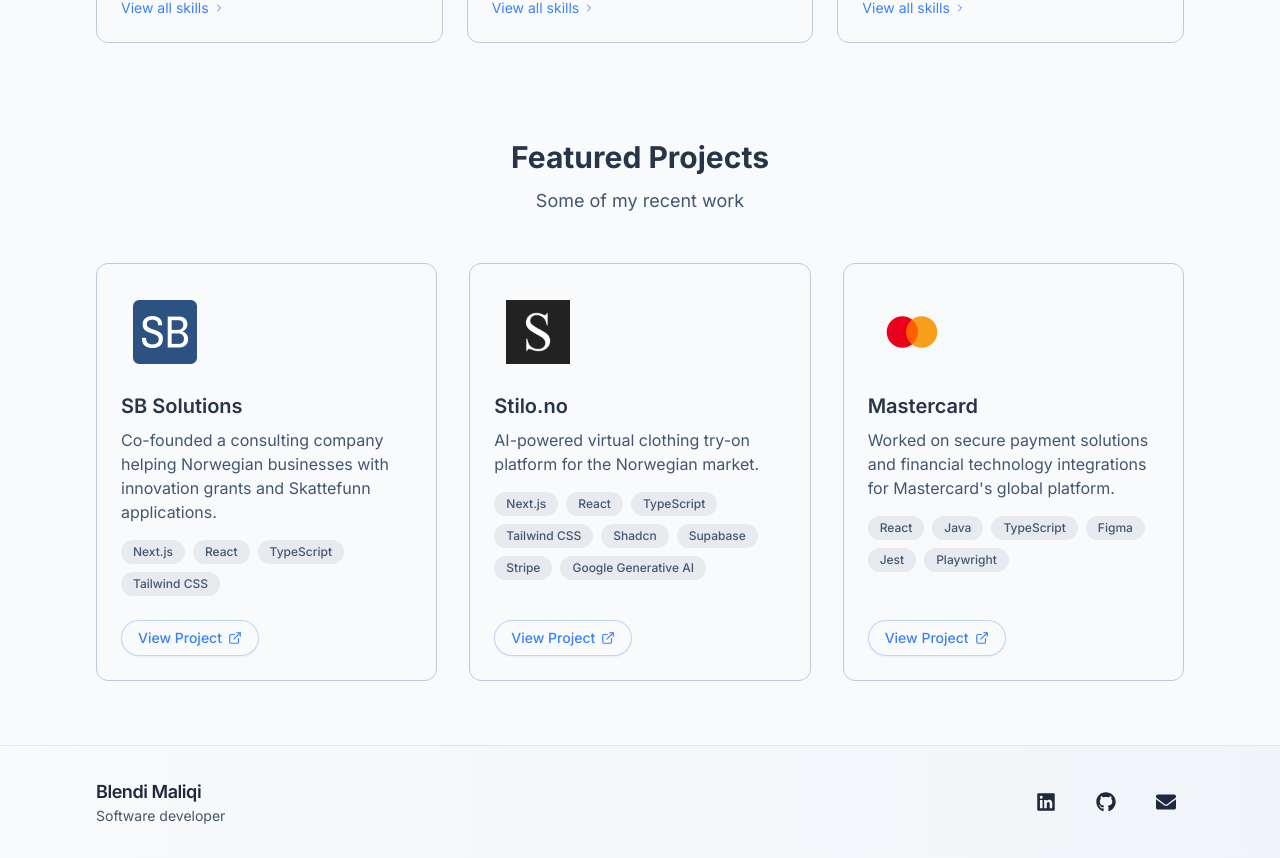
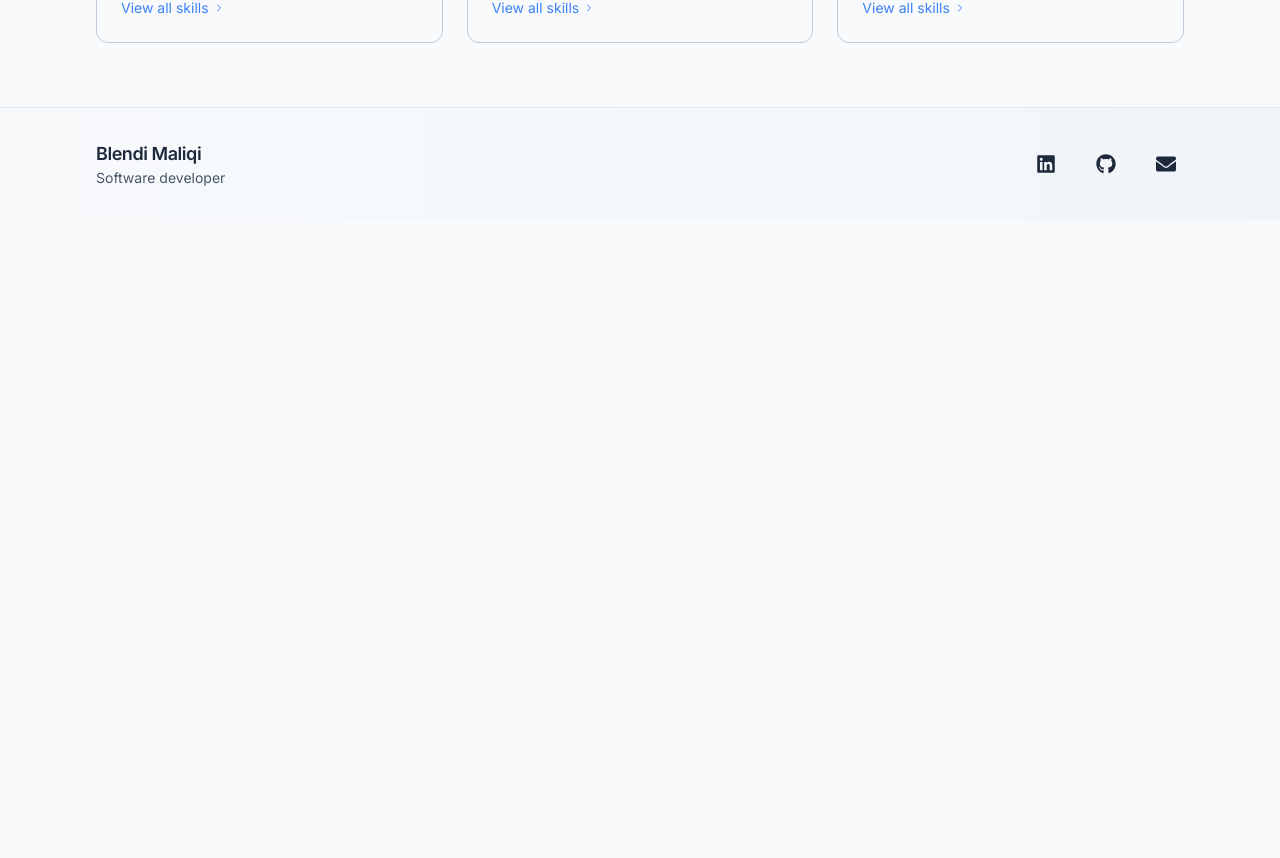
Before and after one commit to blendimaliqi/personal-website-ai, a Next.js app: page / in a window 1280 px wide. Shown: the part 1180-2038 px from the top of the page. After the commit the page ends 1400 px from the top, so only its background shows below. Built offline with nearby package versions, Linux system fonts and the light colour scheme.

Commit message:
removed featured project section in homepage

```diff
--- a/src/app/page.tsx
+++ b/src/app/page.tsx
@@ -2,7 +2,7 @@
 import React, { useState, useEffect, useCallback } from "react";
 import HeroSection from "./home/HeroSection";
 import SkillsSection from "./home/SkillsSection";
-import FeaturedProjectsSection from "./home/FeaturedProjectsSection";
+
 import { Message, sendChatMessage, processStreamResponse } from "~/lib/chat";
 
 export default function HomePage() {
@@ -104,12 +104,6 @@ export default function HomePage() {
         handleSectionHover={handleSectionHover}
         isMobile={isMobile && showMobileChat}
       />
-
-      <FeaturedProjectsSection
-        activeSection={activeSection}
-        handleSectionHover={handleSectionHover}
-        isMobile={isMobile && showMobileChat}
-      />
     </div>
   );
 }
```
